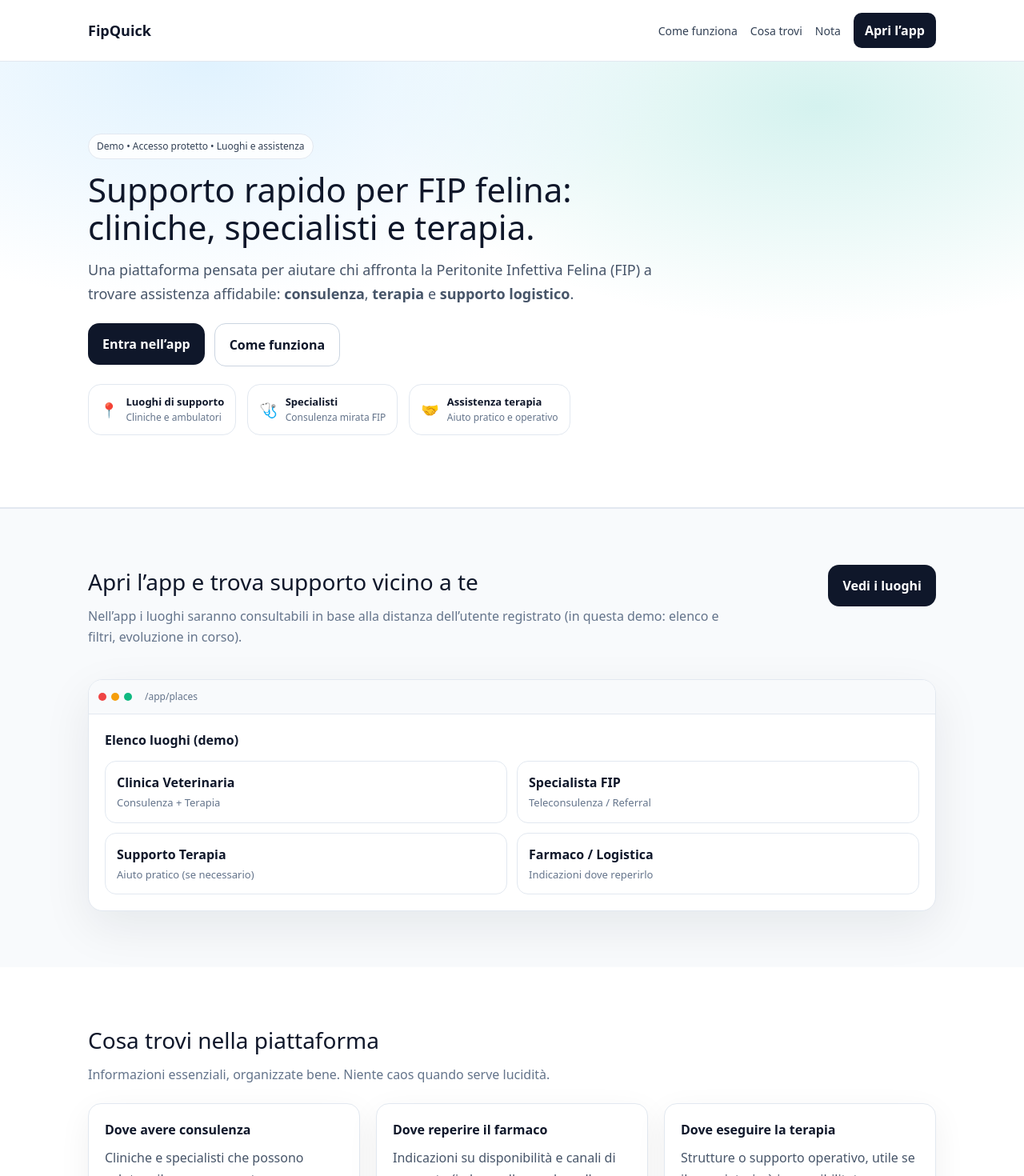
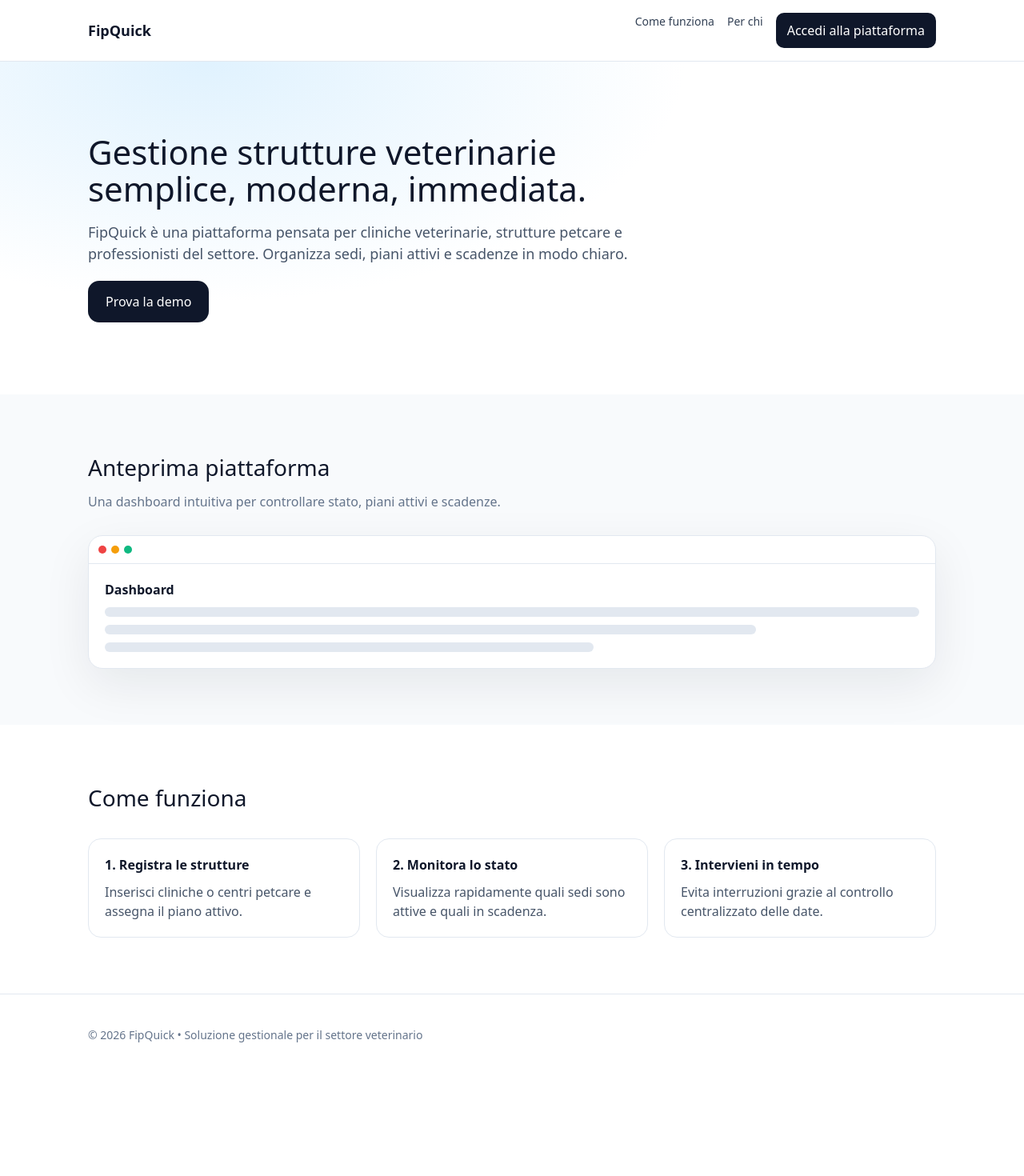
Before and after one commit to farfa82/FipQuick, a Next.js app: page / in a window 1280 px wide. Shown: the top 1470 px of the page at 80% size. After the commit the page ends 1344 px from the top, so only its background shows below. Built offline with nearby package versions, Linux system fonts and the light colour scheme.

Commit message:
Update page.tsx

```diff
--- a/src/app/page.tsx
+++ b/src/app/page.tsx
@@ -19,18 +19,11 @@ export default function Landing() {
             <strong style={{ fontSize: 18 }}>FipQuick</strong>
           </Link>
 
-          <nav style={{ display: "flex", gap: 16, alignItems: "center" }}>
-            <a href="#come-funziona" style={navLink}>
-              Come funziona
-            </a>
-            <a href="#cosa-trovi" style={navLink}>
-              Cosa trovi
-            </a>
-            <a href="#nota" style={navLink}>
-              Nota
-            </a>
+          <nav style={{ display: "flex", gap: 16 }}>
+            <a href="#funziona" style={navLink}>Come funziona</a>
+            <a href="#perchi" style={navLink}>Per chi</a>
             <Link href="/app" style={{ textDecoration: "none" }}>
-              <button style={primaryBtn}>Apri l’app</button>
+              <button style={primaryBtn}>Accedi alla piattaforma</button>
             </Link>
           </nav>
         </div>
@@ -39,164 +32,74 @@ export default function Landing() {
       {/* HERO */}
       <section style={heroSection}>
         <div style={container}>
-          <p style={pill}>Demo • Accesso protetto • Luoghi e assistenza</p>
-
           <h1 style={heroTitle}>
-            Supporto rapido per FIP felina:
+            Gestione strutture veterinarie
             <br />
-            cliniche, specialisti e terapia.
+            semplice, moderna, immediata.
           </h1>
 
           <p style={heroText}>
-            Una piattaforma pensata per aiutare chi affronta la Peritonite
-            Infettiva Felina (FIP) a trovare assistenza affidabile:{" "}
-            <strong>consulenza</strong>, <strong>terapia</strong> e{" "}
-            <strong>supporto logistico</strong>.
+            FipQuick è una piattaforma pensata per cliniche veterinarie,
+            strutture petcare e professionisti del settore.
+            Organizza sedi, piani attivi e scadenze in modo chiaro.
           </p>
 
-          <div style={{ display: "flex", gap: 12, flexWrap: "wrap", marginTop: 22 }}>
-            <Link href="/app" style={{ textDecoration: "none" }}>
-              <button style={primaryBtnLarge}>Entra nell’app</button>
+          <div style={{ marginTop: 20 }}>
+            <Link href="/app">
+              <button style={primaryBtnLarge}>Prova la demo</button>
             </Link>
-            <a href="#come-funziona" style={{ textDecoration: "none" }}>
-              <button style={secondaryBtnLarge}>Come funziona</button>
-            </a>
-          </div>
-
-          <div style={kpiRow}>
-            <div style={kpi}>
-              <div style={kpiIcon}>📍</div>
-              <div>
-                <div style={kpiTitle}>Luoghi di supporto</div>
-                <div style={kpiText}>Cliniche e ambulatori</div>
-              </div>
-            </div>
-            <div style={kpi}>
-              <div style={kpiIcon}>🩺</div>
-              <div>
-                <div style={kpiTitle}>Specialisti</div>
-                <div style={kpiText}>Consulenza mirata FIP</div>
-              </div>
-            </div>
-            <div style={kpi}>
-              <div style={kpiIcon}>🤝</div>
-              <div>
-                <div style={kpiTitle}>Assistenza terapia</div>
-                <div style={kpiText}>Aiuto pratico e operativo</div>
-              </div>
-            </div>
           </div>
         </div>
       </section>
 
       {/* PREVIEW */}
-      <section style={{ padding: "70px 0", background: "#f8fafc", borderTop: "1px solid #e2e8f0" }}>
+      <section style={{ padding: "70px 0", background: "#f8fafc" }}>
         <div style={container}>
-          <div style={{ display: "flex", justifyContent: "space-between", gap: 14, flexWrap: "wrap" }}>
-            <div>
-              <h2 style={sectionTitle}>Apri l’app e trova supporto vicino a te</h2>
-              <p style={sectionText}>
-                Nell’app i luoghi saranno consultabili in base alla distanza dell’utente registrato
-                (in questa demo: elenco e filtri, evoluzione in corso).
-              </p>
-            </div>
-            <Link href="/app" style={{ textDecoration: "none" }}>
-              <button style={primaryBtnLarge}>Vedi i luoghi</button>
-            </Link>
-          </div>
+          <h2 style={sectionTitle}>Anteprima piattaforma</h2>
+          <p style={sectionText}>
+            Una dashboard intuitiva per controllare stato, piani attivi e scadenze.
+          </p>
 
-          <Link href="/app/places" style={{ textDecoration: "none" }}>
+          <Link href="/app" style={{ textDecoration: "none" }}>
             <div style={previewCard}>
               <div style={previewTopBar}>
                 <span style={dot("#ef4444")} />
                 <span style={dot("#f59e0b")} />
                 <span style={dot("#10b981")} />
-                <span style={{ marginLeft: 10, color: "#64748b", fontSize: 12 }}>/app/places</span>
               </div>
 
               <div style={{ padding: 20 }}>
-                <div style={{ fontWeight: 800, marginBottom: 10 }}>
-                  Elenco luoghi (demo)
+                <div style={{ fontWeight: 700, marginBottom: 10 }}>
+                  Dashboard
                 </div>
 
-                <div style={previewGrid}>
-                  <PreviewItem title="Clinica Veterinaria" subtitle="Consulenza + Terapia" />
-                  <PreviewItem title="Specialista FIP" subtitle="Teleconsulenza / Referral" />
-                  <PreviewItem title="Supporto Terapia" subtitle="Aiuto pratico (se necessario)" />
-                  <PreviewItem title="Farmaco / Logistica" subtitle="Indicazioni dove reperirlo" />
-                </div>
+                <div style={mockLine}></div>
+                <div style={{ ...mockLine, width: "80%" }}></div>
+                <div style={{ ...mockLine, width: "60%" }}></div>
               </div>
             </div>
           </Link>
         </div>
       </section>
 
-      {/* COSA TROVI */}
-      <section id="cosa-trovi" style={{ padding: "70px 0" }}>
-        <div style={container}>
-          <h2 style={sectionTitle}>Cosa trovi nella piattaforma</h2>
-          <p style={sectionText}>
-            Informazioni essenziali, organizzate bene. Niente caos quando serve lucidità.
-          </p>
-
-          <div style={grid3}>
-            <CardStep
-              title="Dove avere consulenza"
-              text="Cliniche e specialisti che possono valutare il caso e supportare un percorso terapeutico."
-            />
-            <CardStep
-              title="Dove reperire il farmaco"
-              text="Indicazioni su disponibilità e canali di supporto (in base alle regole e alle informazioni verificate)."
-            />
-            <CardStep
-              title="Dove eseguire la terapia"
-              text="Strutture o supporto operativo, utile se il proprietario è impossibilitato o necessita assistenza."
-            />
-          </div>
-        </div>
-      </section>
-
       {/* COME FUNZIONA */}
-      <section id="come-funziona" style={{ padding: "70px 0", background: "#f8fafc", borderTop: "1px solid #e2e8f0", borderBottom: "1px solid #e2e8f0" }}>
+      <section id="funziona" style={{ padding: "70px 0" }}>
         <div style={container}>
           <h2 style={sectionTitle}>Come funziona</h2>
 
           <div style={grid3}>
             <CardStep
-              title="1) Accedi"
-              text="L’accesso è protetto: l’utente vede solo contenuti e funzioni previste dal profilo."
+              title="1. Registra le strutture"
+              text="Inserisci cliniche o centri petcare e assegna il piano attivo."
             />
             <CardStep
-              title="2) Trova ciò che serve"
-              text="Luoghi e contatti vengono presentati in modo chiaro (distanza, categoria, stato, info utili)."
+              title="2. Monitora lo stato"
+              text="Visualizza rapidamente quali sedi sono attive e quali in scadenza."
             />
             <CardStep
-              title="3) Richiedi supporto"
-              text="Canali e indicazioni per orientarsi tra consulenza, terapia e logistica."
+              title="3. Intervieni in tempo"
+              text="Evita interruzioni grazie al controllo centralizzato delle date."
             />
-          </div>
-        </div>
-      </section>
-
-      {/* NOTA */}
-      <section id="nota" style={{ padding: "70px 0" }}>
-        <div style={container}>
-          <div style={noteCard}>
-            <div style={{ fontWeight: 900, fontSize: 16 }}>Nota importante</div>
-            <p style={{ marginTop: 10, color: "#475569", lineHeight: 1.7 }}>
-              Questa piattaforma nasce per <strong>orientare e facilitare</strong> la ricerca di supporto.
-              Non sostituisce una visita veterinaria né costituisce indicazione medica.
-              I contenuti possono essere aggiornati e verificati nel tempo in base alle fonti disponibili.
-            </p>
-
-            <div style={{ display: "flex", gap: 12, flexWrap: "wrap", marginTop: 14 }}>
-              <Link href="/app" style={{ textDecoration: "none" }}>
-                <button style={primaryBtnLarge}>Accedi all’app</button>
-              </Link>
-              <Link href="/app/places" style={{ textDecoration: "none" }}>
-                <button style={secondaryBtnLarge}>Vai ai luoghi</button>
-              </Link>
-            </div>
           </div>
         </div>
       </section>
@@ -205,7 +108,7 @@ export default function Landing() {
       <footer style={{ padding: "40px 0", borderTop: "1px solid #e2e8f0" }}>
         <div style={container}>
           <div style={{ fontSize: 14, color: "#64748b" }}>
-            © {new Date().getFullYear()} FipQuick • Demo di piattaforma per supporto FIP felina
+            © {new Date().getFullYear()} FipQuick • Soluzione gestionale per il settore veterinario
           </div>
         </div>
       </footer>
@@ -213,25 +116,19 @@ export default function Landing() {
   );
 }
 
-function PreviewItem({ title, subtitle }: { title: string; subtitle: string }) {
-  return (
-    <div style={previewItem}>
-      <div style={{ fontWeight: 800 }}>{title}</div>
-      <div style={{ color: "#64748b", marginTop: 4, fontSize: 13 }}>{subtitle}</div>
-    </div>
-  );
-}
+/* COMPONENTI */
 
 function CardStep({ title, text }: { title: string; text: string }) {
   return (
     <div style={cardStep}>
-      <div style={{ fontWeight: 800 }}>{title}</div>
-      <p style={{ marginTop: 10, color: "#475569", lineHeight: 1.7 }}>{text}</p>
+      <div style={{ fontWeight: 700 }}>{title}</div>
+      <p style={{ marginTop: 10, color: "#475569" }}>{text}</p>
     </div>
   );
 }
 
 /* STILI */
+
 const container = {
   maxWidth: 1100,
   margin: "0 auto",
@@ -245,8 +142,6 @@ const containerHeader = {
   display: "flex",
   justifyContent: "space-between",
   alignItems: "center",
-  gap: 14,
-  flexWrap: "wrap",
 } as const;
 
 const navLink = {
@@ -258,32 +153,19 @@ const navLink = {
 const heroSection = {
   padding: "90px 0",
   background:
-    "radial-gradient(1000px 500px at 20% 0%, #e0f2fe 0%, rgba(224,242,254,0) 60%), radial-gradient(1000px 500px at 80% 10%, rgba(20,184,166,0.18) 0%, rgba(20,184,166,0) 55%)",
-  borderBottom: "1px solid #e2e8f0",
-} as const;
-
-const pill = {
-  display: "inline-block",
-  padding: "6px 10px",
-  borderRadius: 999,
-  border: "1px solid #e2e8f0",
-  background: "rgba(255,255,255,0.85)",
-  color: "#334155",
-  fontSize: 12,
+    "radial-gradient(1000px 500px at 20% 0%, #e0f2fe 0%, rgba(224,242,254,0) 60%)",
 } as const;
 
 const heroTitle = {
   fontSize: 42,
-  lineHeight: 1.12,
-  marginTop: 14,
+  lineHeight: 1.1,
 } as const;
 
 const heroText = {
-  marginTop: 16,
+  marginTop: 18,
   fontSize: 18,
   color: "#475569",
-  maxWidth: 760,
-  lineHeight: 1.65,
+  maxWidth: 700,
 } as const;
 
 const primaryBtn = {
@@ -293,23 +175,12 @@ const primaryBtn = {
   background: "#0f172a",
   color: "white",
   cursor: "pointer",
-  fontWeight: 700,
 } as const;
 
 const primaryBtnLarge = {
   ...primaryBtn,
-  padding: "14px 18px",
+  padding: "14px 22px",
   borderRadius: 14,
-} as const;
-
-const secondaryBtnLarge = {
-  padding: "14px 18px",
-  borderRadius: 14,
-  border: "1px solid #cbd5e1",
-  background: "white",
-  color: "#0f172a",
-  cursor: "pointer",
-  fontWeight: 700,
 } as const;
 
 const sectionTitle = {
@@ -319,34 +190,11 @@ const sectionTitle = {
 
 const sectionText = {
   color: "#64748b",
-  marginBottom: 22,
-  maxWidth: 820,
-  lineHeight: 1.6,
+  marginBottom: 30,
 } as const;
 
-const kpiRow = {
-  display: "flex",
-  gap: 14,
-  flexWrap: "wrap",
-  marginTop: 22,
-} as const;
-
-const kpi = {
-  display: "flex",
-  gap: 10,
-  alignItems: "center",
-  padding: "12px 14px",
-  background: "rgba(255,255,255,0.85)",
-  border: "1px solid #e2e8f0",
-  borderRadius: 16,
-} as const;
-
-const kpiIcon = { fontSize: 18 } as const;
-const kpiTitle = { fontWeight: 800, fontSize: 13 } as const;
-const kpiText = { color: "#64748b", fontSize: 12 } as const;
-
 const previewCard = {
-  marginTop: 18,
+  marginTop: 20,
   borderRadius: 18,
   background: "white",
   boxShadow: "0 20px 60px rgba(15,23,42,0.08)",
@@ -359,9 +207,7 @@ const previewTopBar = {
   padding: 12,
   display: "flex",
   gap: 6,
-  alignItems: "center",
   borderBottom: "1px solid #e2e8f0",
-  background: "#f8fafc",
 } as const;
 
 const dot = (color: string) =>
@@ -372,25 +218,18 @@ const dot = (color: string) =>
     background: color,
   }) as const;
 
-const previewGrid = {
-  display: "grid",
-  gridTemplateColumns: "repeat(2, minmax(0, 1fr))",
-  gap: 12,
-  marginTop: 14,
-} as const;
-
-const previewItem = {
-  border: "1px solid #e2e8f0",
-  borderRadius: 14,
-  padding: 14,
-  background: "white",
+const mockLine = {
+  height: 12,
+  background: "#e2e8f0",
+  borderRadius: 999,
+  marginTop: 10,
 } as const;
 
 const grid3 = {
   display: "grid",
   gridTemplateColumns: "repeat(3, 1fr)",
   gap: 20,
-  marginTop: 20,
+  marginTop: 30,
 } as const;
 
 const cardStep = {
@@ -398,14 +237,4 @@ const cardStep = {
   padding: 20,
   borderRadius: 16,
   border: "1px solid #e2e8f0",
-  boxShadow: "0 12px 40px rgba(15,23,42,0.06)",
 } as const;
-
-const noteCard = {
-  background:
-    "linear-gradient(180deg, rgba(20,184,166,0.12) 0%, rgba(255,255,255,1) 60%)",
-  border: "1px solid #e2e8f0",
-  borderRadius: 18,
-  padding: 22,
-  boxShadow: "0 18px 60px rgba(15,23,42,0.08)",
-} as const;
```
